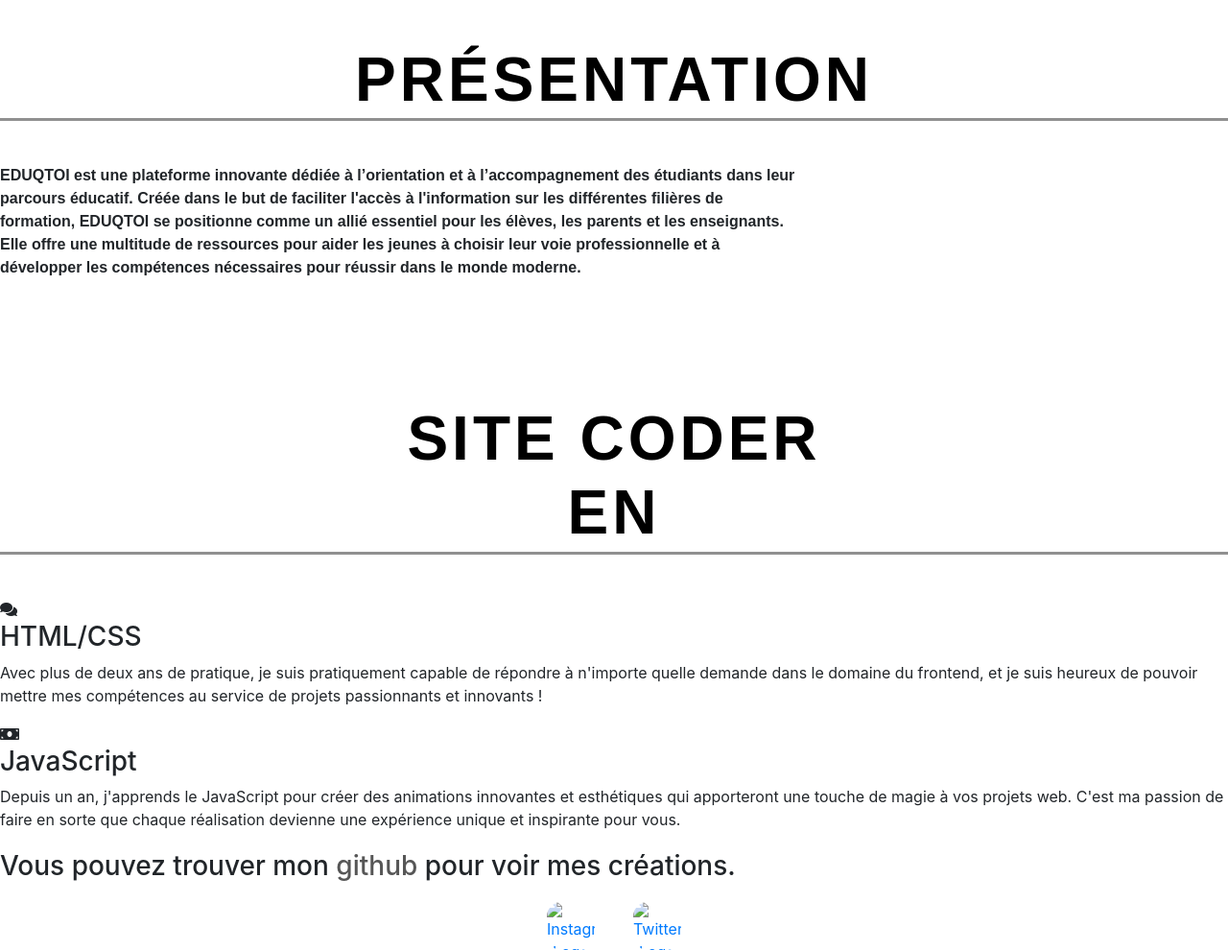
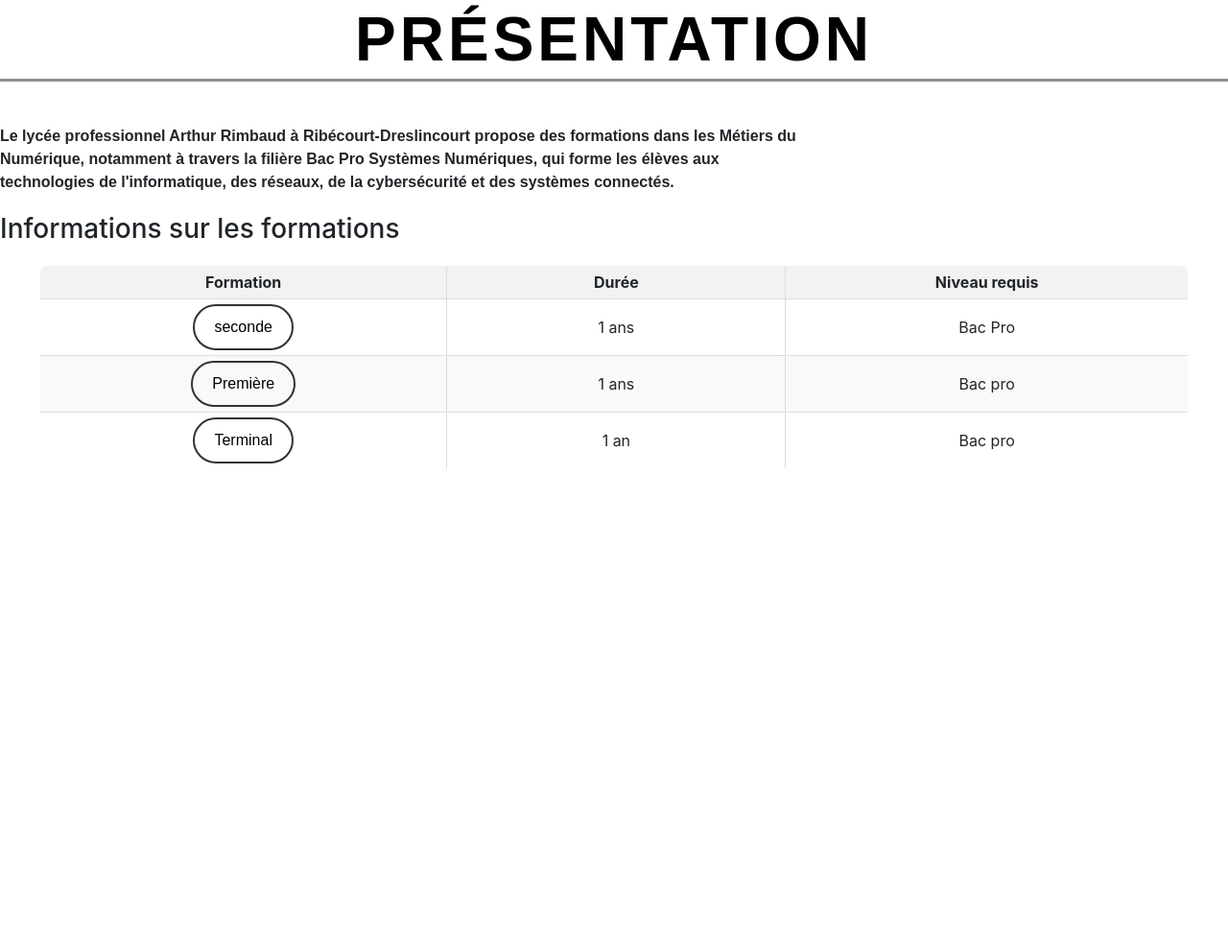
Before and after one commit to Milann-lede/EDUQTOI, a plain HTML site: page Site/Systèmes numériques/Systèmes numériques.html in a window 1280 px wide. Shown: the part 612-1602 px from the top of the page at 96% size. After the commit the page ends 1102 px from the top, so only its background shows below. Drawn offline with nearby package versions, Linux system fonts and the light colour scheme.

Commit message:
changement
changement

```diff
--- a/Site/Systèmes numériques/Systèmes numériques.html
+++ b/Site/Systèmes numériques/Systèmes numériques.html
@@ -4,13 +4,13 @@
     <meta charset="UTF-8">
     <meta http-equiv="X-UA-Compatible" content="IE=edge">
     <meta name="viewport" content="width=device-width, initial-scale=1.0">
-    <title>EDUQTOI - Systèmes numériques</title>
+    <title>EDUQTOI - Commerce, Vente, Accueil</title>
     <!-- Personal Link -->
     <link rel="icon" type="image/x-icon" href="assets/favico.ico" />
-    <link rel="stylesheet" href="/Site/css/title.css">
-    <link rel="stylesheet" href="/Site/css/wave.css">
-    <link rel="stylesheet" href="/Site/css/list.css">
-    <link rel="stylesheet" href="/Site/css/core.css">
+    <link rel="stylesheet" href="/EDUQTOI/Site/css/title.css">
+    <link rel="stylesheet" href="/EDUQTOI/Site/css/wave.css">
+    <link rel="stylesheet" href="/EDUQTOI/Site/css/list.css">
+    <link rel="stylesheet" href="/EDUQTOI/Site/css/core.css">
     <!-- CSS de Bootstrap -->
     <link rel="stylesheet" href="https://maxcdn.bootstrapcdn.com/bootstrap/4.5.0/css/bootstrap.min.css">
     <link href="https://cdn.jsdelivr.net/npm/bootstrap-icons@1.5.0/font/bootstrap-icons.css" rel="stylesheet" />
@@ -22,10 +22,9 @@
     <script src="https://maxcdn.bootstrapcdn.com/bootstrap/4.5.0/js/bootstrap.min.js"></script>
 </head>
 <body class="body" style="transition: 1s; scroll-behavior: smooth;">
-    <link rel="stylesheet" href="/Site/css/progress-bar.css">
+    <link rel="stylesheet" href="/EDUQTOI/Site/css/progress-bar.css">
     <div id="progress-bar"></div>
     <script>
-        // Récupération de la hauteur totale de la page
         const body = document.body,
             html = document.documentElement;
         const height = Math.max(
@@ -35,34 +34,29 @@
             html.scrollHeight,
             html.offsetHeight
         );
-        // Fonction pour mettre à jour la largeur de la barre de progression
         function updateProgressBar() {
             const scrollTop =
                 window.pageYOffset || document.documentElement.scrollTop;
             const progress = (scrollTop / (height * 2)) * 150;
             document.getElementById("progress-bar").style.width = progress + "%";
         }
-        // Appel de la fonction de mise à jour de la barre de progression au chargement de la page et à chaque événement de défilement
         window.addEventListener("load", updateProgressBar);
         window.addEventListener("scroll", updateProgressBar);
     </script>
     <div class="header">
+        <div class="inner-header flex">
+            <h1 class="titleh1">Systèmes numériques</h1>
 
-        <!-- Content before waves -->
-        <div class="inner-header flex">
-            <h1 class="titleh1">SN</h1>
-            <h3>Systèmes numériques</h3>
             <br>
             <ul class="ul-list">
                 <li>
-                    <a class="button" href="/Site/Commerce, Vente, Accueil/Commerce, Vente, Accueil.html">CVA</a>
-                    <a class="button" href="/Site/Premier-Page.html">Accueil </a>
-                    <!--<a class="button" href="#achievements">Réalisations</a>-->
-                    <a class="button" href="/Site/Menuiserie/Menuiserie.html">Menuiserie</a>
+                    <a class="button" href="/EDUQTOI/Site/Systèmes numériques/Systèmes numériques.html">Commerce, Vente, Accueil</a>
+                    <a class="button" href="/EDUQTOI/Site/Premier-Page.html">Accueil</a>
+                    <a class="button" href="/EDUQTOI/Site/Menuiserie/Menuiserie.html">Menuiserie</a>
                 </li>
             </ul>
         </div>
-        <link rel="stylesheet" href="/Site/css/scare-anim.css">
+        <link rel="stylesheet" href="/EDUQTOI/Site/css/scare-anim.css">
         <div class="area">
             <ul class="circles">
                 <li class="li-scare"></li>
@@ -77,7 +71,6 @@
                 <li class="li-scare"></li>
             </ul>
         </div>
-        <!-- Waves Container -->
         <div>
             <svg class="waves" xmlns="http://www.w3.org/2000/svg" xmlns:xlink="http://www.w3.org/1999/xlink"
                 viewBox="0 24 150 28" preserveAspectRatio="none" shape-rendering="auto">
@@ -92,82 +85,101 @@
                 </g>
             </svg>
         </div>
-        <!-- Waves end -->
-
     </div>
-    <!-- Header ends -->
-
-    <!-- Content starts -->
     <div class="content flex space">
         <h2 id="presentation" class="presentation h2p">Présentation</h2>
-        <p class="presentation-paragraph">EDUQTOI est une plateforme innovante dédiée à l’orientation et à l’accompagnement des étudiants dans leur parcours éducatif. Créée dans le but de faciliter l'accès à l'information sur les différentes filières de formation, EDUQTOI se positionne comme un allié essentiel pour les élèves, les parents et les enseignants. Elle offre une multitude de ressources pour aider les jeunes à choisir leur voie professionnelle et à développer les compétences nécessaires pour réussir dans le monde moderne.</p>
+        <p class="presentation-paragraph">Le lycée professionnel Arthur Rimbaud à Ribécourt-Dreslincourt propose des formations dans les Métiers du Numérique, notamment à travers la filière Bac Pro Systèmes Numériques, qui forme les élèves aux technologies de l'informatique, des réseaux, de la cybersécurité et des systèmes connectés.</p>
 
-        <div class="br"></div>
-        <h2 id="skills" class="skills h2p">Site coder <br> en </h2>
-        <link rel="stylesheet" href="css/skills.css">
-        <div class="container-skills">
-            <div class="skills-paragraph">
-                <div class="paragraph-skills-params">
-                    <div class="size-skills"><i class="fas fa-comments"></i></div>
-                    <h3>HTML/CSS</h3>
-                    <p>Avec plus de deux ans de pratique, je suis pratiquement capable de répondre à n'importe quelle demande dans le domaine du frontend, et je suis heureux de pouvoir mettre mes compétences au service de projets passionnants et innovants !</p>
-                </div>
-                <div class="paragraph-skills-params">
-                    <div class="size-skills"><i class="fas fa-money-bill"></i></div>
-                    <h3>JavaScript</h3>
-                    <p>Depuis un an, j'apprends le JavaScript pour créer des animations innovantes et esthétiques qui apporteront une touche de magie à vos projets web. C'est ma passion de faire en sorte que chaque réalisation devienne une expérience unique et inspirante pour vous.</p>
-                </div>
-            </div>
-        </div>
-        <h3 class="skills-subtitle">Vous pouvez trouver mon <a class="a-under-skills" href="https://github.com/mimi-78" target="_blank">github</a> pour voir mes créations.</h3>
-        <style>
-            .a-under-skills {
-                color: #565656;
-            }
-
-            .a-under-skills:hover {
-                text-decoration: none;
-                color: #363636;
-            }
-        </style>
-
-            <div class="contact-info">
-                <div class="logo-container">
-                    <a href="https://www.instagram.com/eduqtoi/" target="_blank">
-                        <img src="/page d'acceil/photo ACCEIL/photo.jpg" alt="Instagram Logo" class="social-logo">
-                    </a>
-                    <a href="https://twitter.com/eduqtoi" target="_blank">
-                        <img src="/page d'acceil/photo ACCEIL/photo1.jpg" alt="Twitter Logo" class="social-logo">
-                    </a>
-                </div>
-            </div>
+        <!-- Tableau avec bordures arrondies et boutons seulement pour les formations -->
+        <h3 class="table-title">Informations sur les formations</h3>
+        <div class="table-container">
+            <table class="rounded-table">
+                <thead>
+                    <tr>
+                        <th>Formation</th>
+                        <th>Durée</th>
+                        <th>Niveau requis</th>
+                    </tr>
+                </thead>
+                <tbody>
+                    <tr>
+                        <td><a class="button-table" href="/EDUQTOI/Site/Commerce, Vente, Accueil/Anné/ seconde.html">seconde</a></td>
+                        <td>1 ans</td>
+                        <td>Bac Pro </td>
+                    </tr>
+                    <tr>
+                        <td><a class="button-table" href="/EDUQTOI/Site/Commerce, Vente, Accueil/Anné/première.html">Première</a></td>
+                        <td>1 ans</td>
+                        <td>Bac pro</td>
+                    </tr>
+                    <tr>
+                        <td><a class="button-table" href="/EDUQTOI/Site/Commerce, Vente, Accueil/Anné/Terminal.html">Terminal</a></td>
+                        <td>1 an</td>
+                        <td>Bac pro</td>
+                    </tr>
+                </tbody>
+            </table>
         </div>
     </div>
-    <!-- Content ends -->
 
     <style>
-        .contact-page {
-            text-align: center;
-            margin-top: 50px;
-        }
-
-        .logo-container {
-            display: flex;
-            justify-content: center;
-            align-items: center;
+        .table-title {
             margin-top: 20px;
         }
 
-        .social-logo {
-            width: 50px; /* Ajuste la taille des logos */
-            height: 50px; /* Ajuste la taille des logos */
-            border-radius: 15px; /* Coins arrondis */
-            margin: 0 20px; /* Espace entre les logos */
+        .table-container {
+            display: flex;
+            justify-content: center;
+            margin-top: 20px;
         }
 
-        .skills-subtitle {
-            margin-top: 20px;
+        /* Allonge le tableau et réduit la largeur des cellules */
+        .rounded-table {
+            width: 100%; /* Allonge le tableau sur toute la largeur */
+            max-width: 1200px; /* Limite la taille maximale pour un écran plus large */
+            border-collapse: collapse;
+            border: 2px solid #ddd;
+            border-radius: 10px;
+            overflow: hidden;
+        }
+
+        .rounded-table th,
+        .rounded-table td {
+            border: 1px solid #ddd;
+            padding: 5px; /* Réduit la largeur des cellules en ajustant le padding */
+            text-align: center;
+            text-decoration: none;
+            min-width: 100px; /* Limite la largeur minimale des cellules */
+        }
+
+        .rounded-table th {
+            background-color: #f2f2f2;
+            font-weight: bold;
+        }
+
+        .button-table {
+            display: inline-block;
+            padding: 10px 20px;
+            text-decoration: none;
+            background-color: transparent;
+            color: #000000;
+            border: 2px solid #323232;
+            border-radius: 50px;
+            font-family: Arial, sans-serif;
+            transition: background-color 0.3s, color 0.3s;
+        }
+
+        .button-table:hover {
+            background-color: #848282;
+            color: rgb(46, 45, 45);
+            text-decoration: none; /* Assure que le texte ne se souligne pas au survol */
+        }
+
+        .rounded-table tbody tr:nth-child(even) {
+            background-color: #f9f9f9;
         }
     </style>
+
+
 </body>
 </html>
```
Also changed, not shown: Site/Commerce, Vente, Accueil/Commerce, Vente, Accueil.html (+1 -12 lines), Site/Premier-Page.html (+1 -1 lines), 1 other file.
